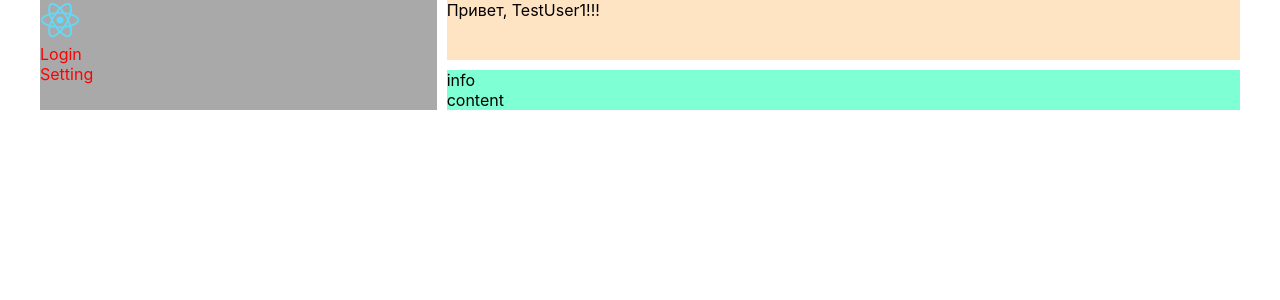
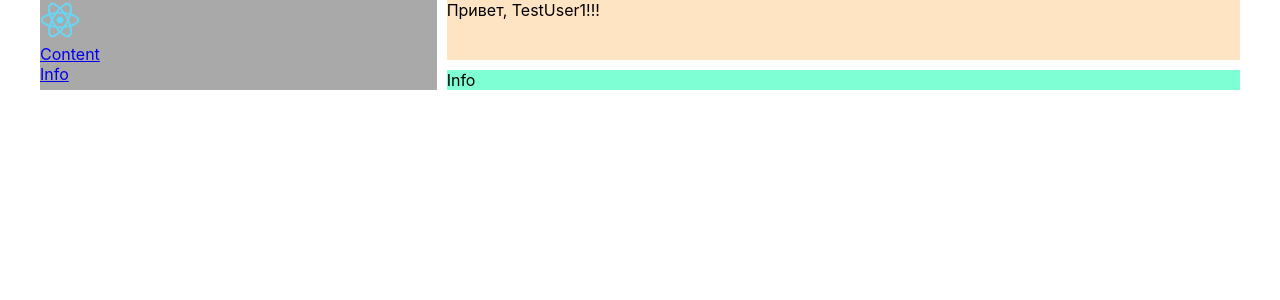
Before and after one commit to bobyrev-ilya/react-app, a React (Create React App) app: page / in a window 1280 px wide. Shown: the top 300 px of the page. Built offline with nearby package versions, Linux system fonts and the light colour scheme.

Commit message:
Добавил роутинг между компонентами взависимости от ссылки

```diff
--- a/package.json
+++ b/package.json
@@ -8,6 +8,7 @@
     "@testing-library/user-event": "^12.8.3",
     "react": "^17.0.2",
     "react-dom": "^17.0.2",
+    "react-router-dom": "^6.0.2",
     "react-scripts": "4.0.3",
     "web-vitals": "^1.1.2"
   },
@@ -17,7 +18,7 @@
     "test": "react-scripts test",
     "eject": "react-scripts eject",
     "start-app": "npm start",
-    "stop-app": "npm stop"
+    "stop-app": "npm i react-router-dom"
   },
   "eslintConfig": {
     "extends": [
--- a/src/App.css
+++ b/src/App.css
@@ -9,3 +9,8 @@
     grid-template-columns: 4fr 8fr;
     grid-gap: 10px;
 }
+
+.app-wrapper-content {
+    grid-area: content;
+    background-color: aquamarine;
+}
--- a/src/App.js
+++ b/src/App.js
@@ -2,16 +2,26 @@ import './App.css';
 import React from "react";
 import Header from "./components/Header/Header.jsx";
 import Sidebar from "./components/Sidebar/Sidebar";
-import Content from "./components/Content/Content.jsx";
+import Info from "./components/Info/Info";
+import Content from "./components/Content/Content";
+import {BrowserRouter as Router, Route, Routes} from "react-router-dom";
 
 
 const App = () => {
     return (
-        <div className="app-wrapper">
-            <Header name={`TestUser1`}/>
-            <Sidebar/>
-            <Content/>
-        </div>
+        <Router>
+            <div className="app-wrapper">
+                <Header name={`TestUser1`}/>
+                <Sidebar/>
+                <div className="app-wrapper-content">
+                    <Routes>
+                        <Route path='/' element={<Info/>}/>
+                        <Route path='/info' element={<Info/>}/>
+                        <Route path='/content' element={<Content/>}/>
+                    </Routes>
+                </div>
+            </div>
+        </Router>
     );
 }
 
--- a/src/components/Content/Content.jsx
+++ b/src/components/Content/Content.jsx
@@ -1,11 +1,10 @@
 import React from "react";
-import c from "./Content.module.css"
 
-const Content = () =>{
+const Content = () => {
     return (
-        <div className={c.content}>
+        <div>
             <div>
-                info
+                news
             </div>
             <div>
                 content
--- /dev/null
+++ b/src/components/Info/Info.jsx
@@ -0,0 +1,11 @@
+import React from 'react'
+
+const Info = (props) => {
+    return (
+        <div>
+            Info
+        </div>
+    );
+}
+
+export default Info;
--- a/src/components/Sidebar/Sidebar.jsx
+++ b/src/components/Sidebar/Sidebar.jsx
@@ -9,13 +9,13 @@ const Sidebar = () => {
                 <img src={logo} alt={"logo"}/>
             </div>
             <div className={sidebar.item}>
-                <a>
-                    Login
+                <a href='content'>
+                    Content
                 </a>
             </div>
             <div className={sidebar.item}>
-                <a>
-                    Setting
+                <a href='info'>
+                    Info
                 </a>
             </div>
         </nav>
```
Also changed, not shown: src/components/Info/Info.module.css (added), 1 other file (tests, documents, lock files or other folders).
